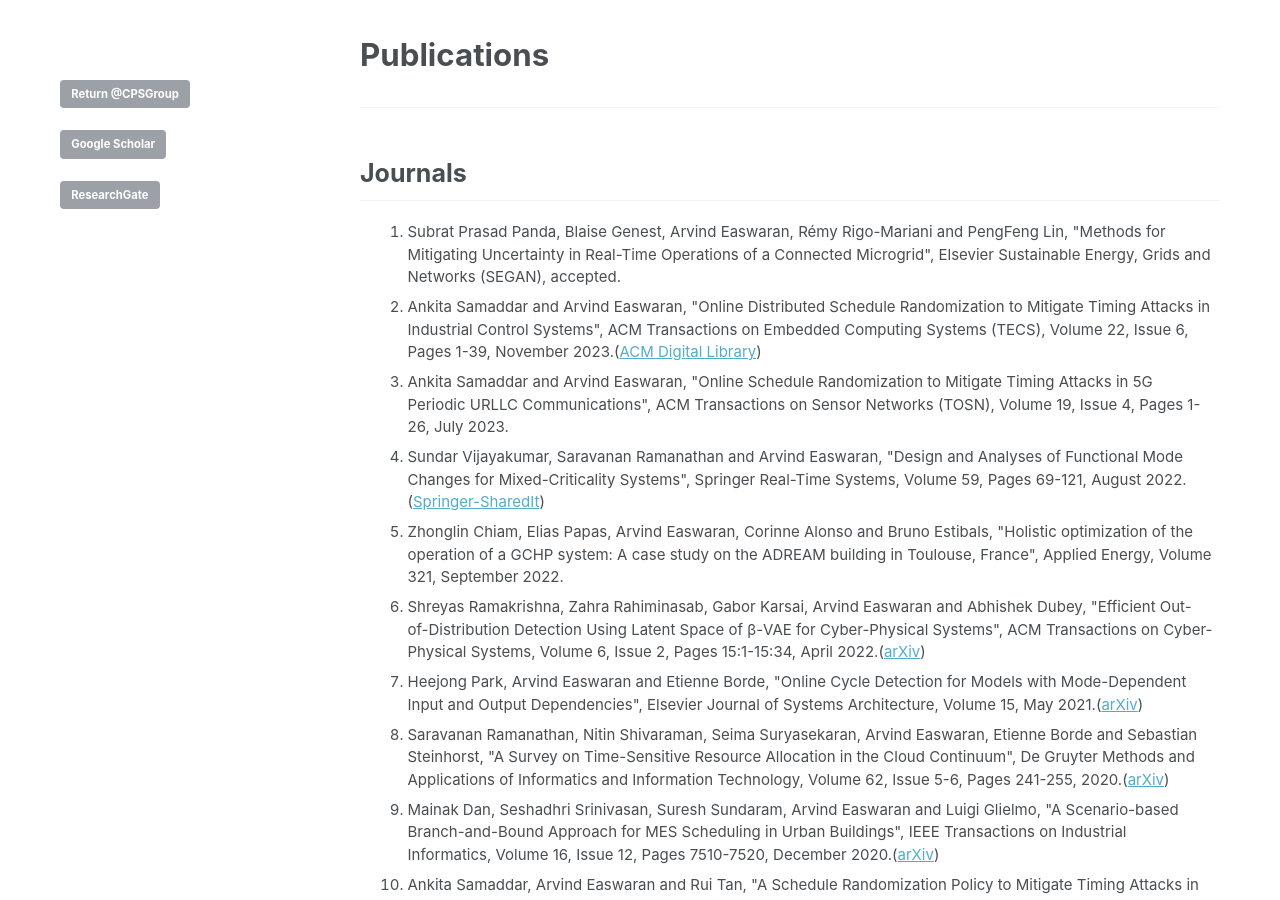
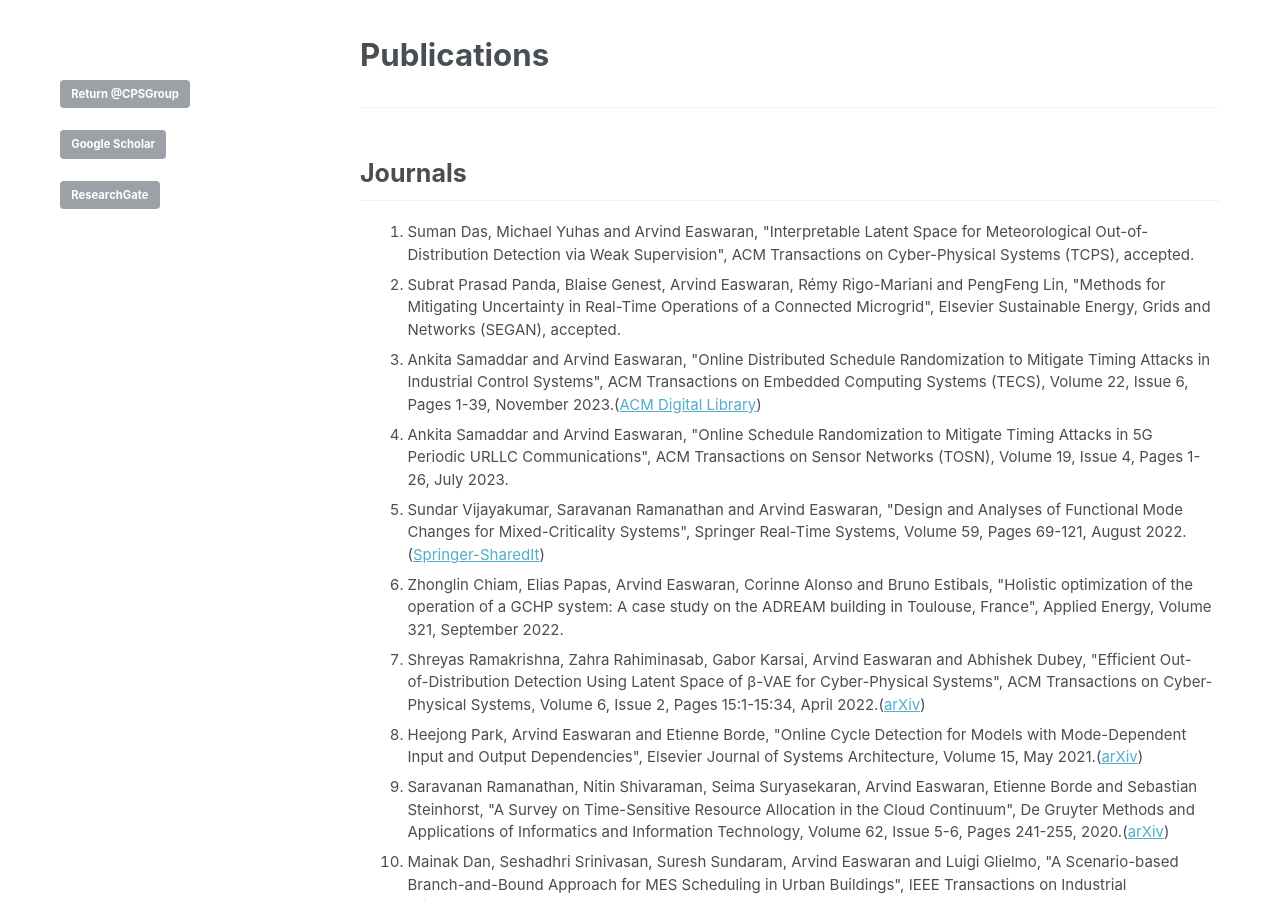
Before and after one commit to CPS-research-group/CPS-research-group.github.io, a Jekyll site: the page built from _pages/research_profile.md, in a window 1280 px wide and 900 px high. Built offline with Jekyll 4.4.1, drawn with Linux system fonts in a browser that asks for light colours.

Commit message:
Updates.

```diff
--- a/_pages/research_profile.md
+++ b/_pages/research_profile.md
@@ -23,7 +23,7 @@
 ******
 ## Journals
   <ol>
-
+  		<li class="a">Suman Das, Michael Yuhas and Arvind Easwaran, "Interpretable Latent Space for Meteorological Out-of-Distribution Detection via Weak Supervision", ACM Transactions on Cyber-Physical Systems (TCPS), accepted.</li>
   		<li class="a">Subrat Prasad Panda, Blaise Genest, Arvind Easwaran, Rémy Rigo-Mariani and PengFeng Lin, "Methods for Mitigating Uncertainty in Real-Time Operations of a Connected Microgrid", Elsevier Sustainable Energy, Grids and Networks (SEGAN), accepted.</li>
   		<li class="a">Ankita Samaddar and Arvind Easwaran, "Online Distributed Schedule Randomization to Mitigate Timing Attacks in Industrial Control Systems", ACM Transactions on Embedded Computing Systems (TECS), Volume 22, Issue 6, Pages 1-39, November 2023.(<a href="https://dl.acm.org/doi/10.1145/3624584">ACM Digital Library</a>)</li>
   		<li class="a">Ankita Samaddar and Arvind Easwaran, "Online Schedule Randomization to Mitigate Timing Attacks in 5G Periodic URLLC Communications", ACM Transactions on Sensor Networks (TOSN), Volume 19, Issue 4, Pages 1-26, July 2023.</li>
```
